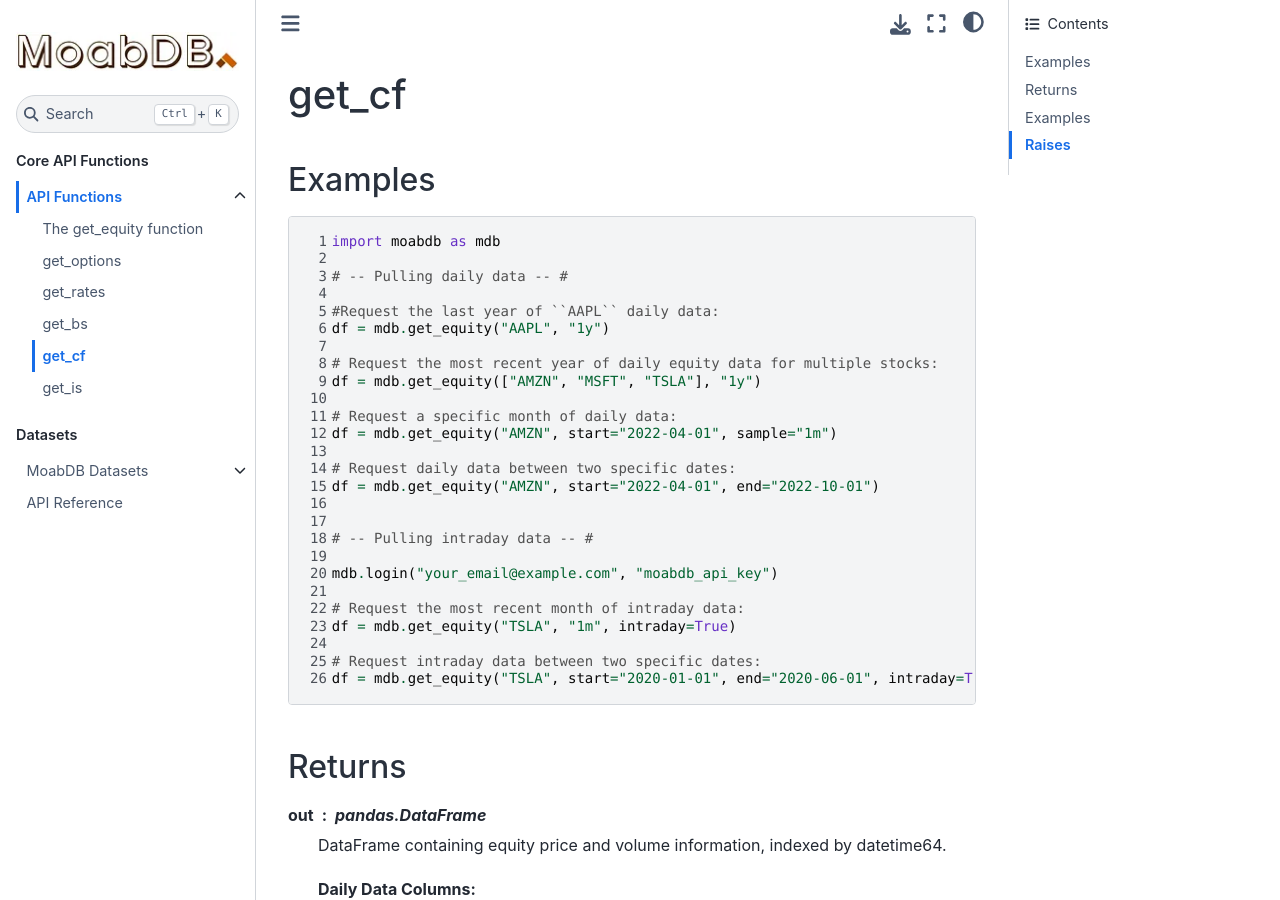
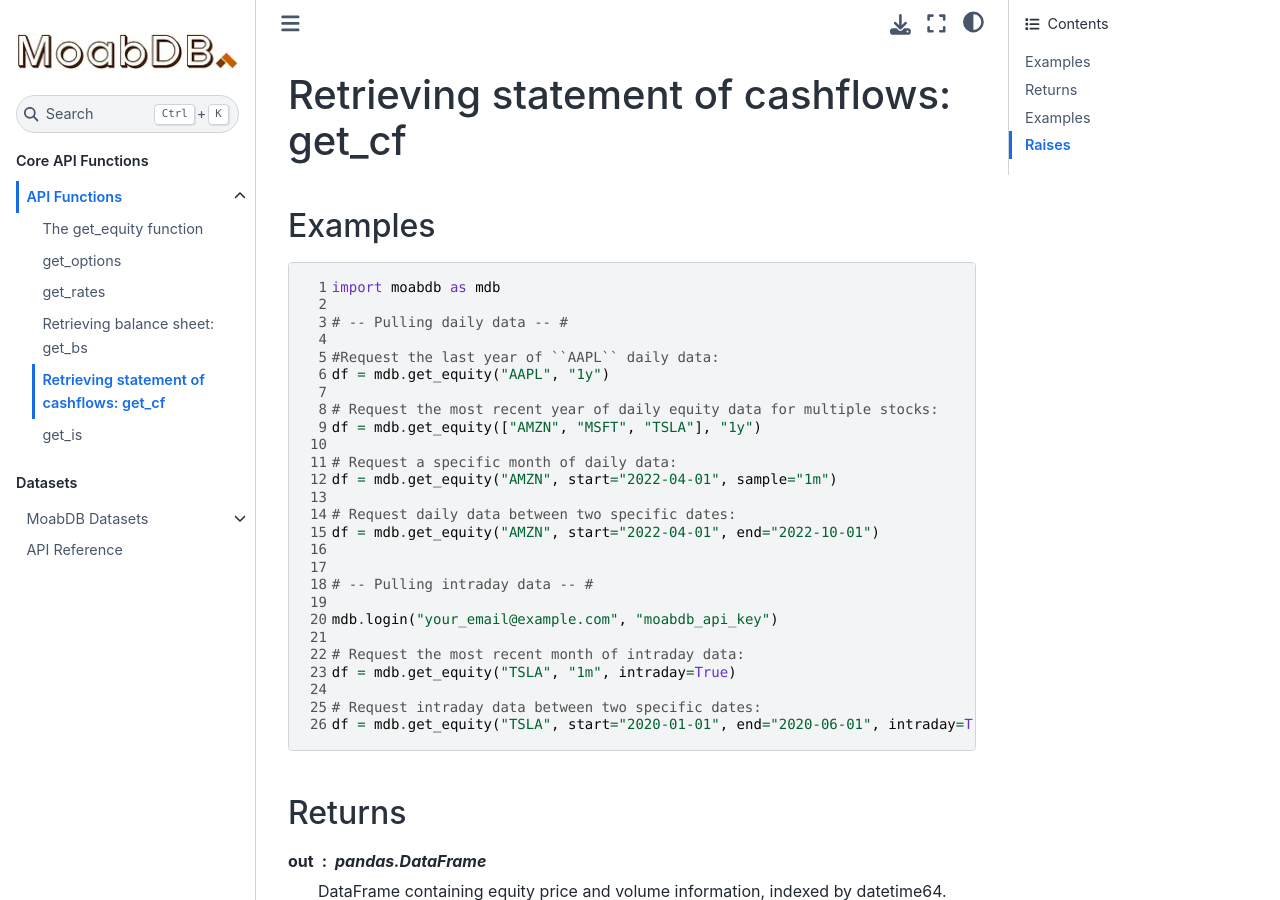
Before and after one commit to MoabDB/moabdb-py, a Sphinx documentation site: the page built from docs/source/api/get_cf.rst, in a window 1280 px wide and 900 px high. Built offline with Sphinx 7.4.7 and the Sphinx Book theme 1.1.4, drawn with Linux system fonts in a browser that asks for light colours; pages that are not in the unit, such as notebooks, are missing from menus; some of the changed text lies outside the part shown.

Commit message:
toctree8

```diff
--- a/docs/source/api/get_bs.rst
+++ b/docs/source/api/get_bs.rst
@@ -1,5 +1,5 @@
-get_bs
-######
+Retrieving balance sheet: get_bs
+################################
 
 Examples
 --------
--- a/docs/source/api/get_cf.rst
+++ b/docs/source/api/get_cf.rst
@@ -1,5 +1,5 @@
-get_cf
-######
+Retrieving statement of cashflows: get_cf
+#########################################
 
 Examples
 --------
```
